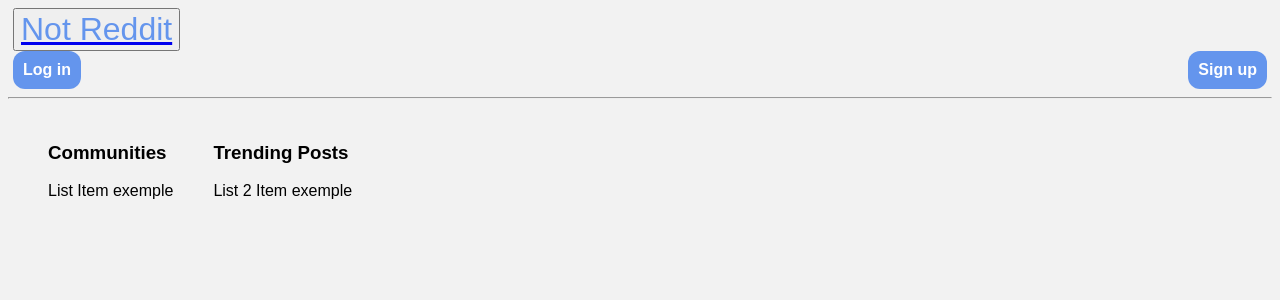
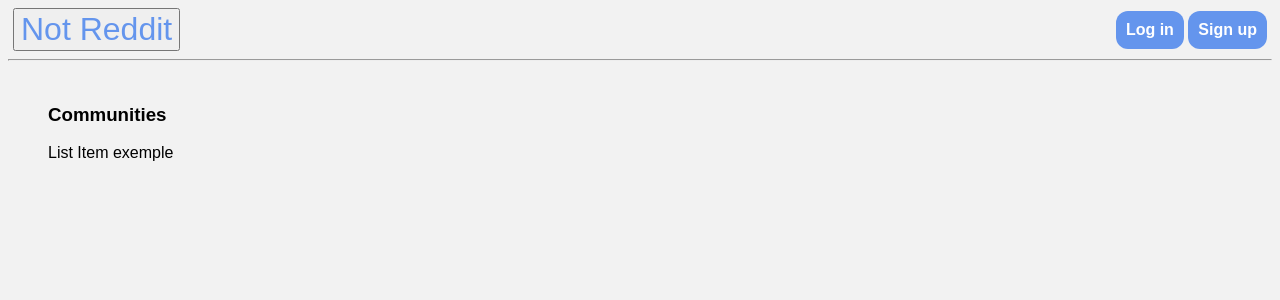
Before and after one commit to domibou/Readit, a Flask app: page / in a window 1280 px wide. Shown: the top 300 px of the page. Run offline with Flask 3, Linux system fonts and the light colour scheme.

Commit message:
Modifications pour affichage header et home

```diff
--- a/app/templates/base.html
+++ b/app/templates/base.html
@@ -4,26 +4,31 @@
     <title>{% block title %}{% endblock %}</title>
 	<link rel="stylesheet" type="text/css" href="../static/css/main.css">
 	<script type="text/javascript" src="../static/js/main.js"></script>
-    <a id="header"href="home">
+    <div id="header">
+        <a href="home">
             <button id="homeButton">Not Reddit</button>
         </a>
         {% if 'user' in session %}
-    <a href="{{ url_for('profile', user_id=session['user_id']) }}" >
+        <div>
+            <a href="{{ url_for('profile', user_id=session['user_id']) }}" style="text-decoration: none">
                 <button id="profileButton" class="largeButton">{{session["user"]}}</button>
             </a>
-    <a href="logout" >
+            <a href="logout" style="text-decoration: none">
                 <button id="logOutButton" class="largeButton">Log out</button>
             </a>
+        </div>
         {% else %}
-    <div id="header">
-        <a href="login">
+        <div>
+            <a href="login" style="text-decoration: none">
                 <button id="loginButton" class="largeButton"> Log in </button>
             </a>
-        <a href="signup">
+            <a href="signup" style="text-decoration: none">
                 <button id="signUpButton" class="largeButton"> Sign up </button>
             </a>
         </div>
     {% endif %}
+    </div>
+    <hr>
 </head>
 <body>
 {% block body %}{% endblock %}
--- a/app/templates/home.html
+++ b/app/templates/home.html
@@ -6,16 +6,11 @@
 
 {% block body %}
     </div>
-    <hr>
     <div style="display: flex; flex-direction: column; flex-wrap: wrap">
         <div style="display: flex; flex-direction: row; justify-content: flex-start">
             <ul  id="communitiesList" name="communitiesList">
                 <h3>Communities</h3>
                 <li style="list-style: none">List Item exemple</li>
-            </ul>
-            <ul id="trendingList" name="trendingList">
-                <h3>Trending Posts</h3>
-                <li style="list-style: none">List 2 Item exemple</li>
             </ul>
         </div>
         {% if posts %}
```
Lines whose indentation alone changed are shown as unchanged.
